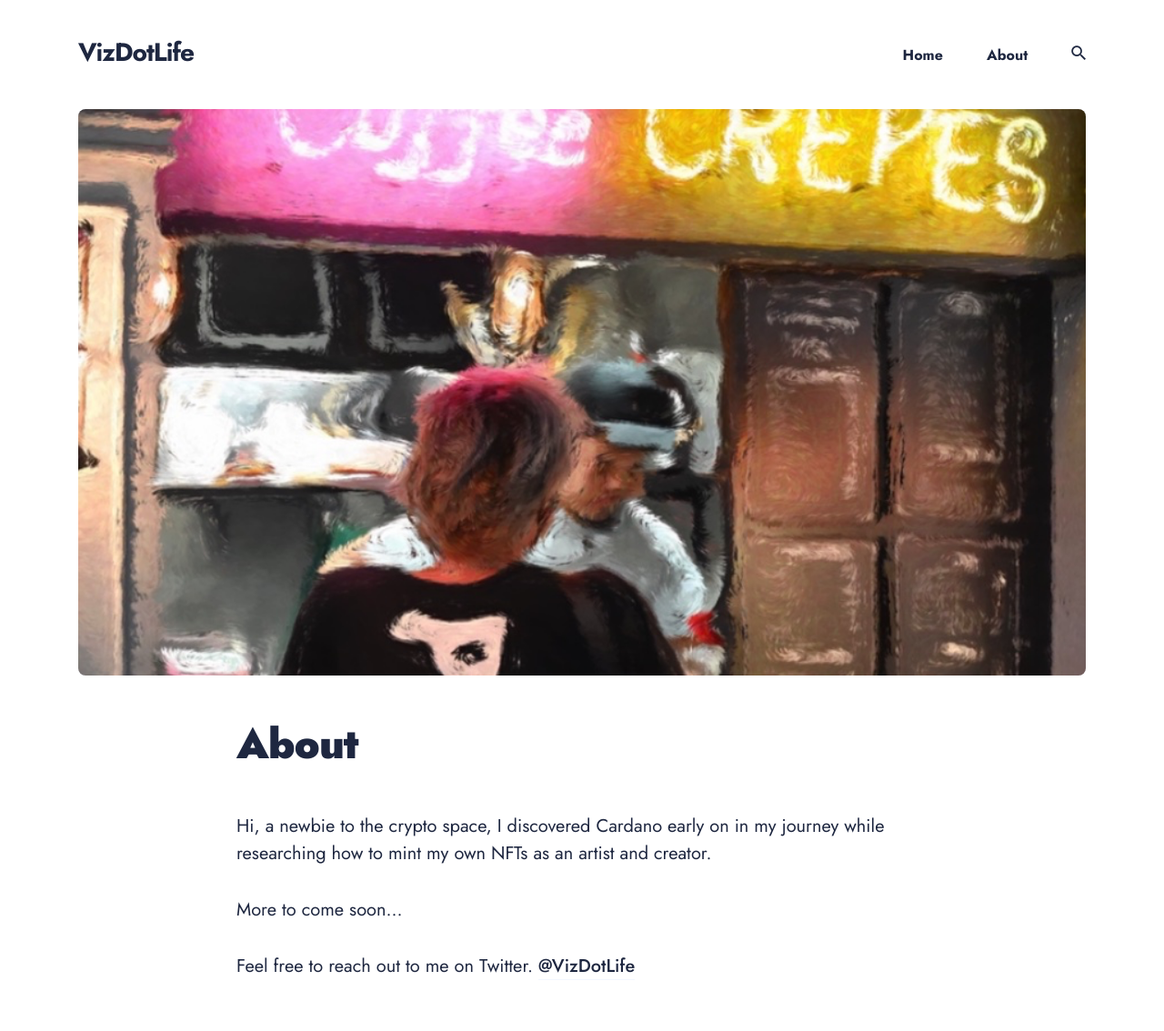
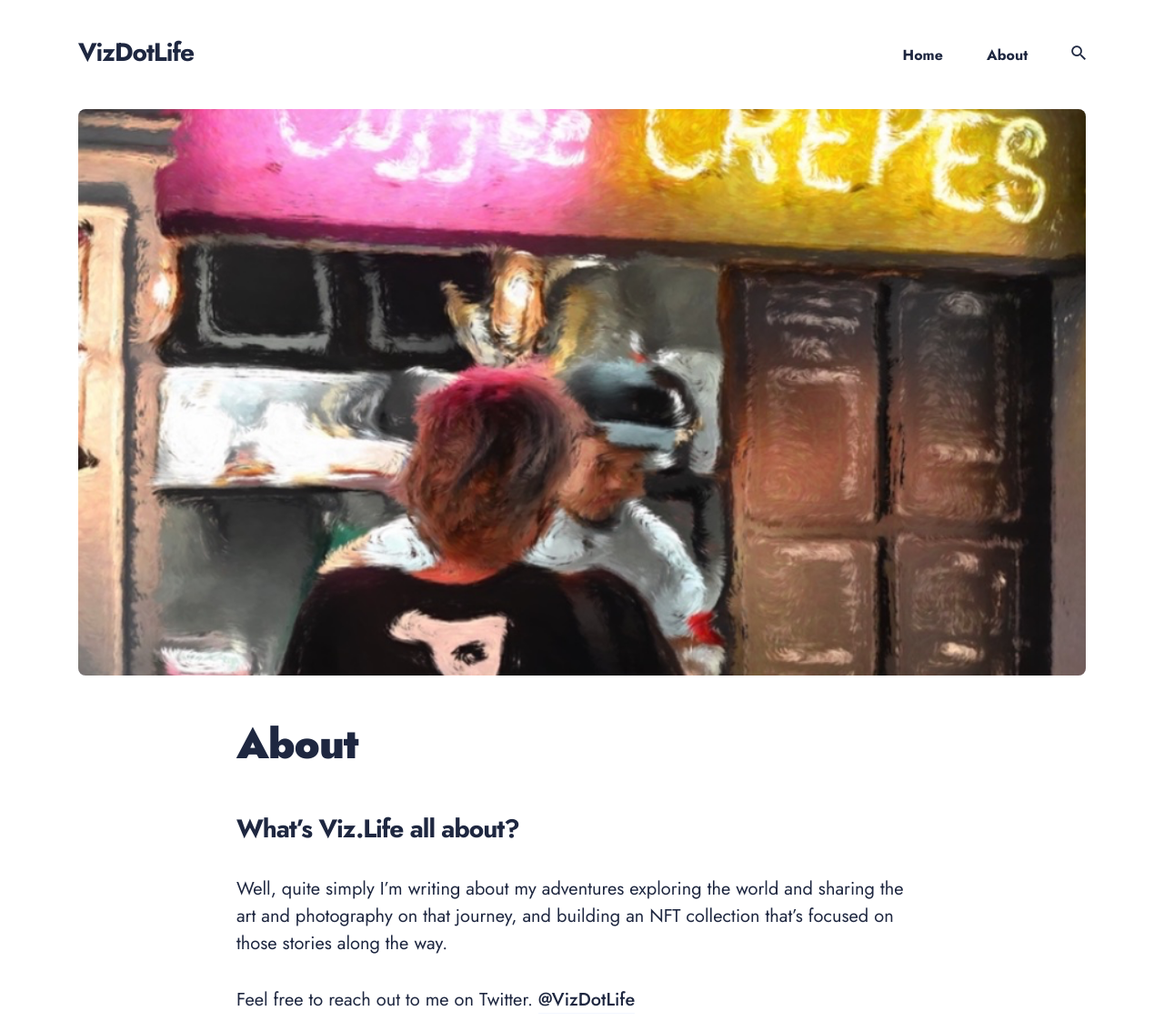
Before and after one commit to vizdotlife/vizdotlife.github.io, a Jekyll site: the page built from _pages/about.md, in a window 1280 px wide, cut to the strip 0-1134 px from the top of the page. Shown: the whole strip at 91% size. Built offline with Jekyll 4.4.1, drawn with Linux system fonts in a browser that asks for light colours; nearby versions of some CDN libraries.

Commit message:
Update about.md

```diff
--- a/_pages/about.md
+++ b/_pages/about.md
@@ -5,8 +5,7 @@ permalink: /about/
 image: '/images/about_header_1.png'
 ---
 
-Hi, a newbie to the crypto space, I discovered Cardano early on in my journey while researching how to mint my own NFTs as an artist and creator.
-
-More to come soon...
+## What's Viz.Life all about?
+Well, quite simply I'm writing about my adventures exploring the world and sharing the art and photography on that journey, and building an NFT collection that's focused on those stories along the way.
 
 Feel free to reach out to me on Twitter. [@VizDotLife](https://twitter.com/vizdotlife)
```
